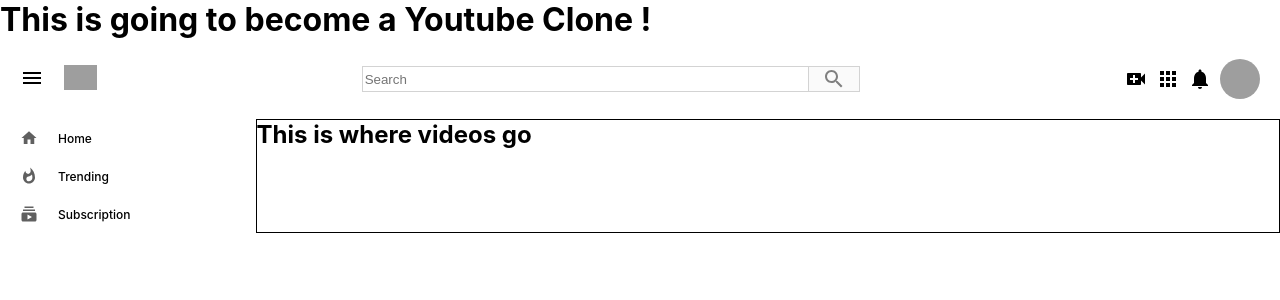
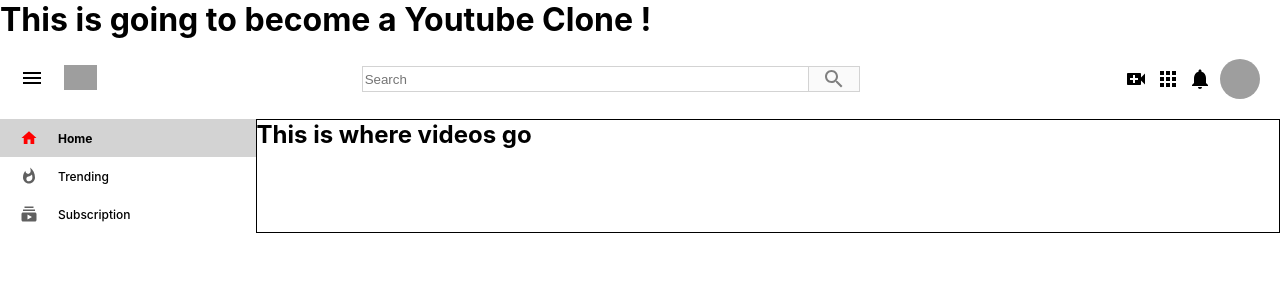
Before and after one commit to waleedd32/Youtube-clone, a React (Create React App) app: page / in a window 1280 px wide. Shown: the top 300 px of the page. Built offline with nearby package versions, Linux system fonts and the light colour scheme; grey boxes are pictures that could not be loaded.

Commit message:
making sidebarRow(Home) by default active(selected)

```diff
--- a/src/components/Sidebar.js
+++ b/src/components/Sidebar.js
@@ -8,7 +8,7 @@ import SubscriptionsIcon from "@material-ui/icons/Subscriptions";
 function Sidebar() {
   return (
     <div className="sidebar">
-      <SidebarRow Icon={HomeIcon} title="Home" />
+      <SidebarRow selected Icon={HomeIcon} title="Home" />
       <SidebarRow Icon={WhatshotIcon} title="Trending" />
       <SidebarRow Icon={SubscriptionsIcon} title="Subscription" />
     </div>
--- a/src/components/SidebarRow.css
+++ b/src/components/SidebarRow.css
@@ -27,3 +27,14 @@
 .sidebarRow:hover > .sidebarRow__title {
   font-weight: bold;
 }
+.sidebarRow.selected {
+  background-color: lightgray;
+}
+
+.sidebarRow.selected .sidebarRow__icon {
+  color: red;
+}
+
+.sidebarRow.selected .sidebarRow__title {
+  font-weight: bold;
+}
--- a/src/components/SidebarRow.js
+++ b/src/components/SidebarRow.js
@@ -2,9 +2,10 @@ import React from "react";
 import "./SidebarRow.css";
 import HomeIcon from "@material-ui/icons/Home";
 
-function SidebarRow({ Icon, title }) {
+function SidebarRow({ selected, Icon, title }) {
   return (
-    <div className="sidebarRow">
+    <div className={`sidebarRow ${selected && "selected"} `}>
+      {" "}
       <Icon className="sidebarRow__icon" />
       <h2 className="sidebarRow__title"> {title}</h2>
     </div>
```
Also changed, not shown: 1 other file (tests, documents, lock files or other folders).
